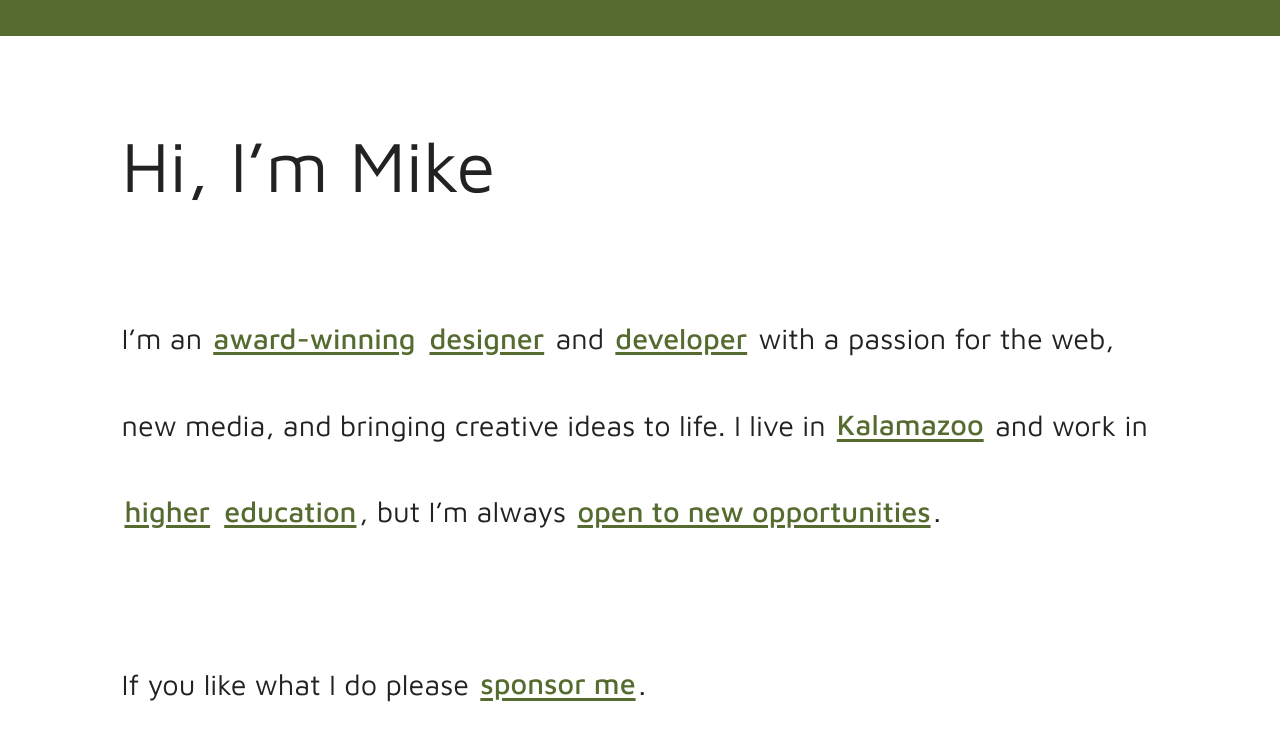
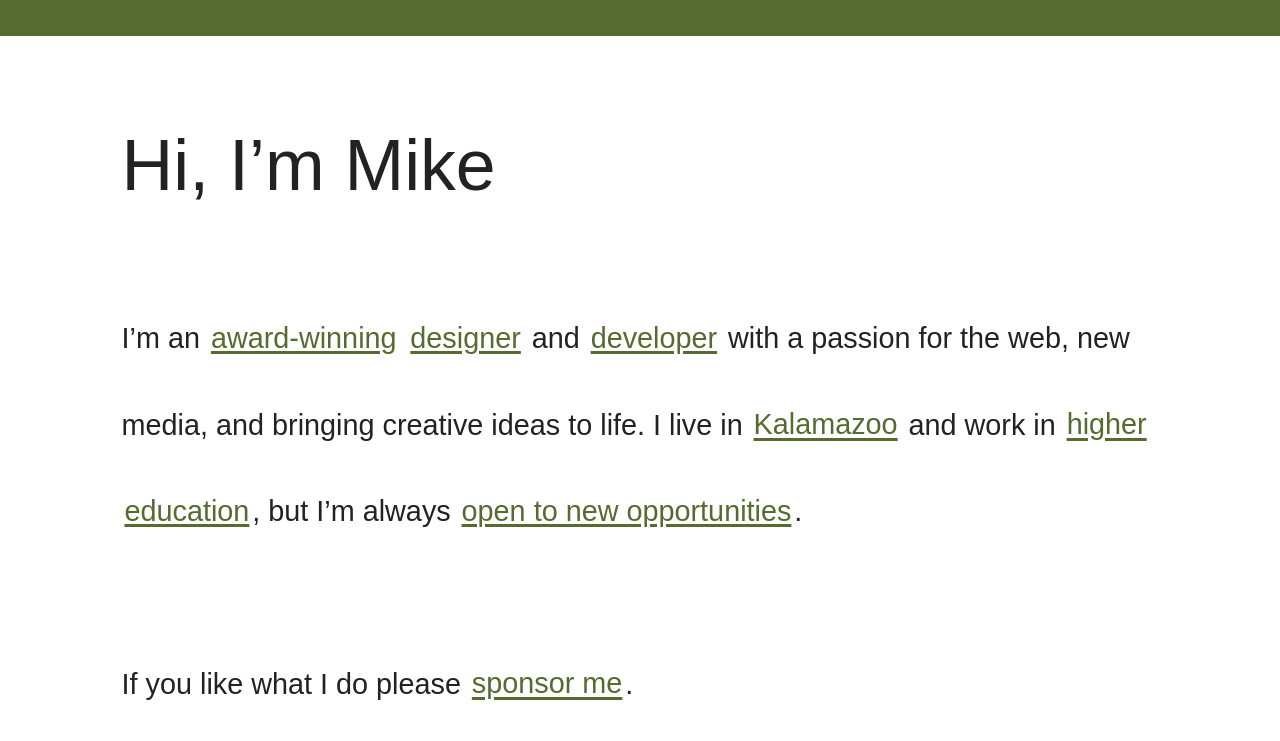
Before and after one commit to mgsisk/mgsisk.github.io, a Jekyll site: the page built from _pages/home.md, in a window 1280 px wide. Shown: the top 741 px of the page. Built offline with Jekyll 4.4.1, drawn with Linux system fonts in a browser that asks for light colours.

Commit message:
Update default.html

```diff
--- a/_layouts/default.html
+++ b/_layouts/default.html
@@ -8,9 +8,6 @@
     <title>{{ page.title | strip | remove: '\' | smartify }} / {{ site.title }}</title>
     <link rel="canonical" href="{{ site.url }}{{ site.baseurl }}{{ page.url | remove: '/index.html' | remove: '/index' }}">
     <link rel="icon" href="{{ site.baseurl }}/favicon.ico">
-    <link rel="preconnect" href="https://fonts.googleapis.com">
-    <link rel="preconnect" href="https://fonts.gstatic.com" crossorigin>
-    <link rel="stylesheet" href="https://fonts.googleapis.com/css2?family=Maven+Pro:wght@400;500&display=swap">
     <link rel="stylesheet" href="{{ site.baseurl }}/srv/style.css">
   </head>
   <body>
```
